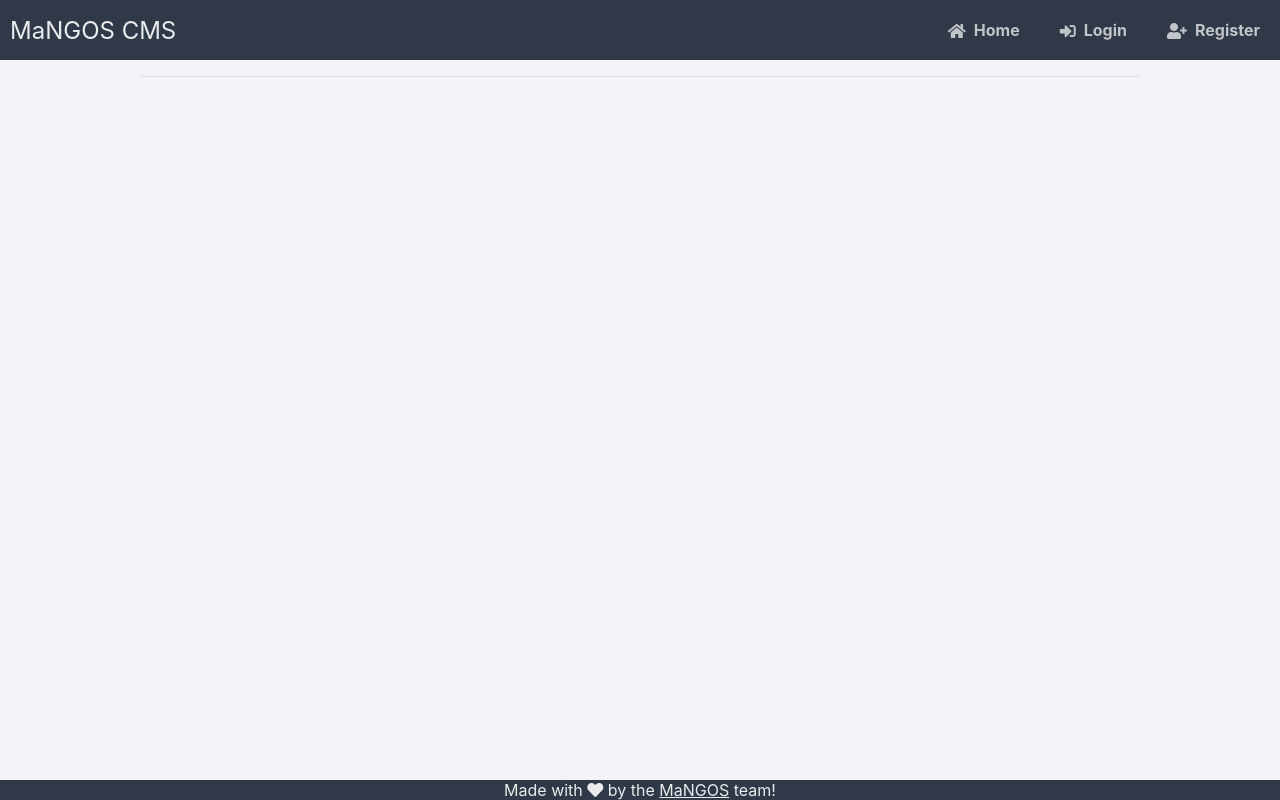
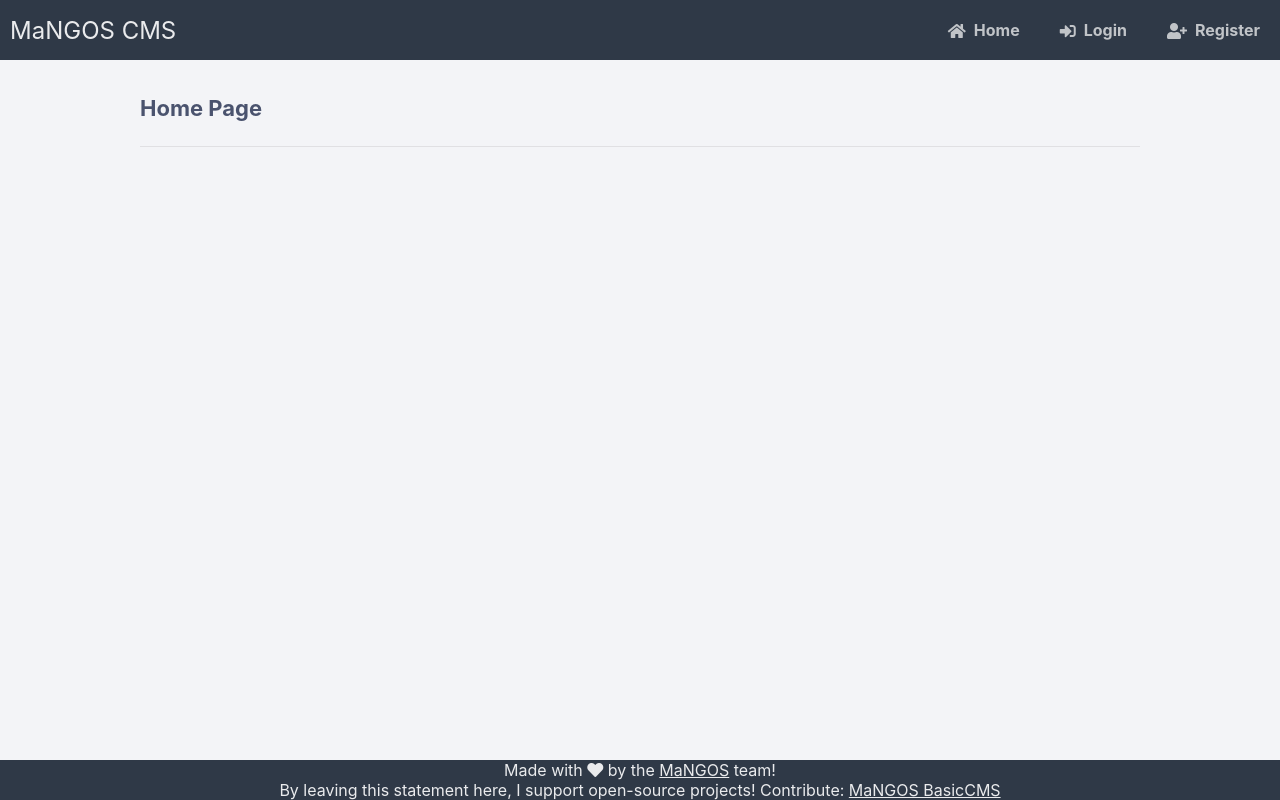
Before and after one commit to i-am-fyre/BasicCMS, a Flask app: page / in a window 1280 px wide. Run offline with Flask 2, Linux system fonts and the light colour scheme; some libraries are stand-ins or nearby versions.

Commit message:
Spacing improvements

```diff
--- a/static/style.css
+++ b/static/style.css
@@ -75,7 +75,7 @@
 
 .content {
   width: 1000px;
-  margin: 0 auto;
+  margin: 70px auto;
 }
 
 .content h2 {
--- a/templates/layout.html
+++ b/templates/layout.html
@@ -30,6 +30,7 @@
 	</body>
 
 	<footer>
-		Made with <i class="fa fa-heart"></i> by the <a href="https://www.getmangos.eu">MaNGOS</a> team!
+		Made with <i class="fa fa-heart"></i> by the <a href="https://www.getmangos.eu">MaNGOS</a> team!<br>
+		By leaving this statement here, I support open-source projects! Contribute: <a href="https://github.com/i-am-fyre/BasicCMS">MaNGOS BasicCMS</a>
 	</footer>
 </html>
```
